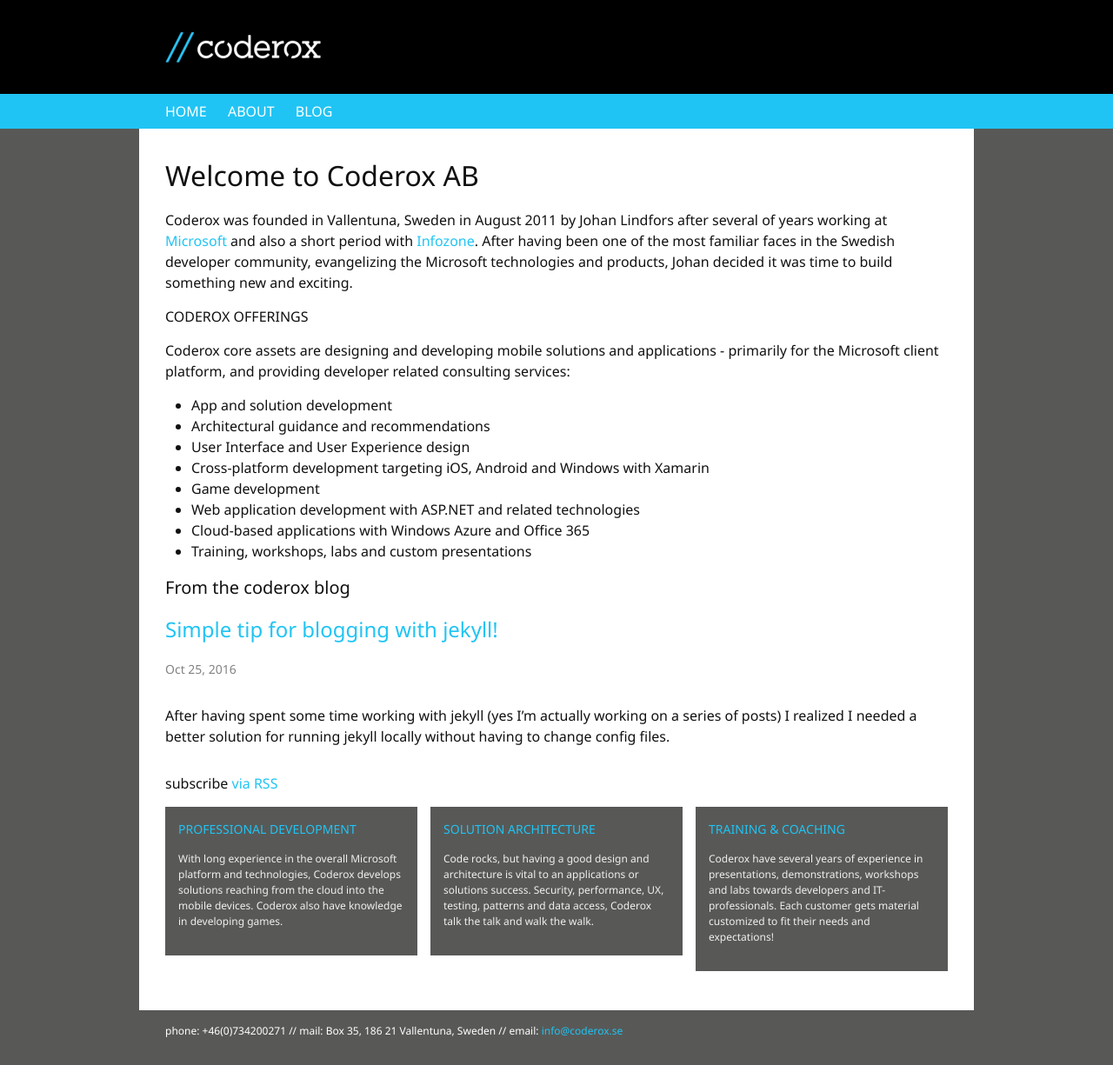
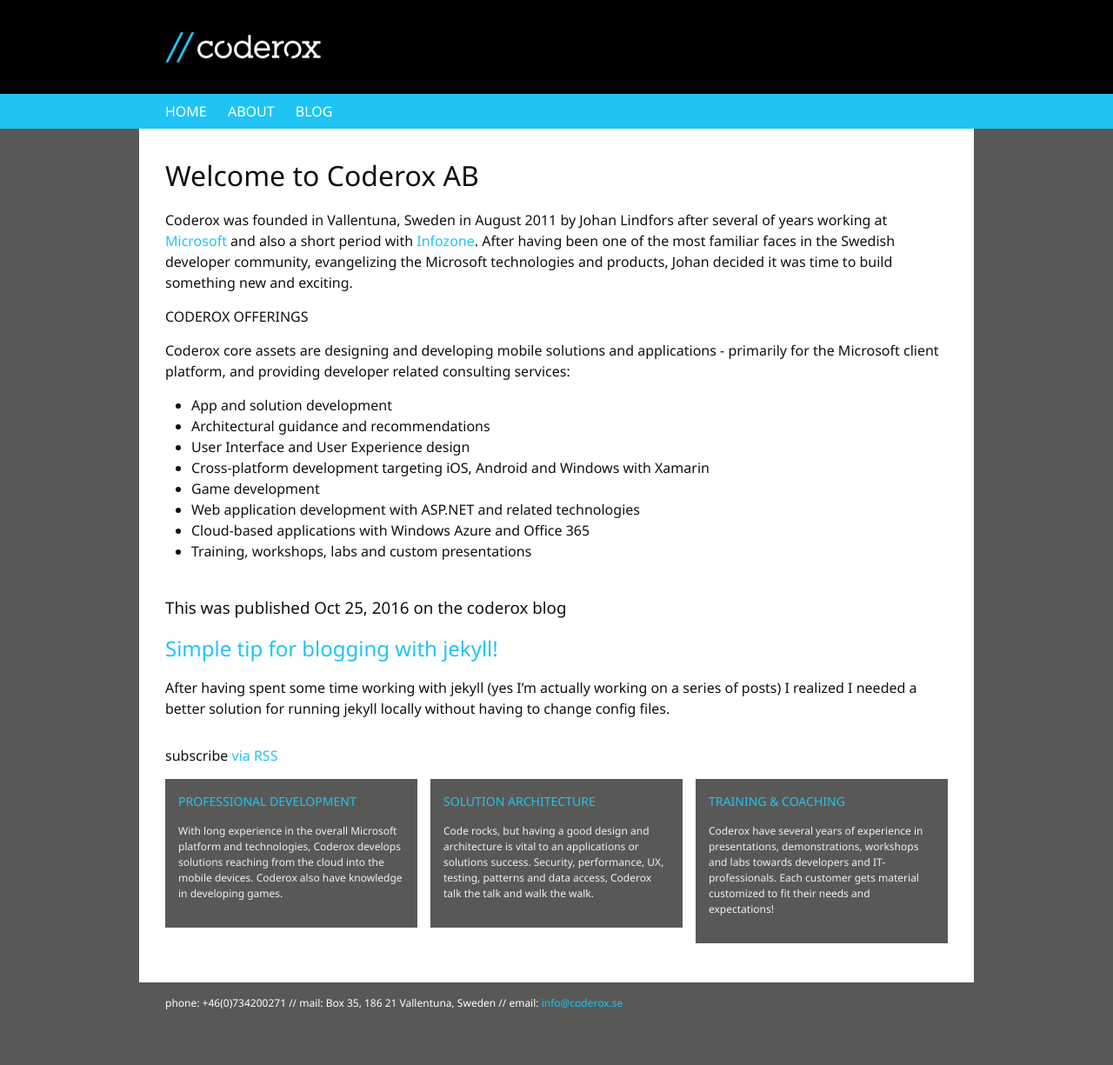
Before and after one commit to coderox/coderox.github.io, a Jekyll site: the page built from index.html, in a window 1280 px wide. Shown: the whole page at 87% size. Built offline with Jekyll 4.4.1, drawn with Linux system fonts in a browser that asks for light colours; after the commit the page ends 1193 px from its top, so only the background shows below that.

Commit message:
Minor change to index

```diff
--- a/index.html
+++ b/index.html
@@ -20,19 +20,20 @@ layout: default
     <li>Training, workshops, labs and custom presentations</li>
   </ul>
 
-  <h1 class="page-heading">From the coderox blog</h1>
+  <br/>
 
-  <ul class="post-list">
     {% for post in site.posts limit:1 %}
+    <h3>This was published {{ post.date | date: "%b %-d, %Y" }} on the coderox blog</h3>
+
+    <ul class="post-list">
       <li>
         <h2>
           <a class="post-link" href="{{ post.url | prepend: site.baseurl }}">{{ post.title | escape }}</a>
         </h2>
-        <span class="post-meta">{{ post.date | date: "%b %-d, %Y" }}</span>
-        <p class="post-content">{{ post.excerpt }}</p>
+        <p class="post-content">{{ post.excerpt | remove: '<p>' | remove: '</p>' }}</p>
       </li>
+    </ul>
     {% endfor %}
-  </ul>
 
   <p class="rss-subscribe">subscribe <a href="{{ "/feed.xml" | prepend: site.baseurl }}">via RSS</a></p>
 
```
